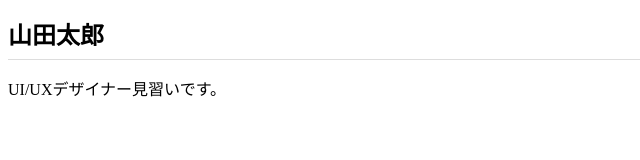
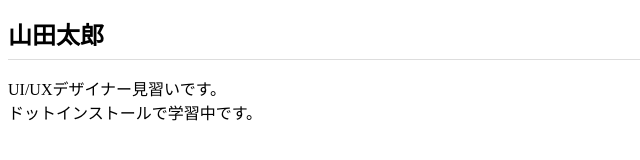
Before and after one commit to moromoro510/moromoro510.github.io, a plain HTML site: page index.html in a window 1280 px wide. Shown: the whole page, without its empty margins (0-640 px from the left). Drawn offline with Linux system fonts and the light colour scheme.

Commit message:
Add files via upload

```diff
--- a/index.html
+++ b/index.html
@@ -9,7 +9,8 @@
 </head>
 <body>
   <h1>山田太郎</h1>
-  <p>UI/UXデザイナー見習いです。</p>
+  <p>UI/UXデザイナー見習いです。<br>
+  ドットインストールで学習中です。</p>
 
 </body>
 </html>
```
